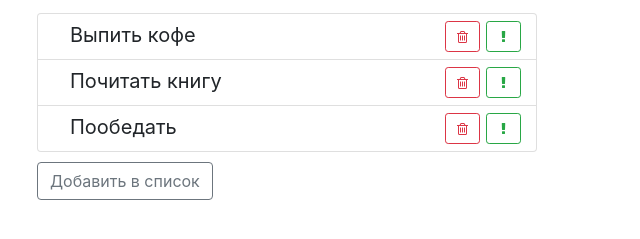
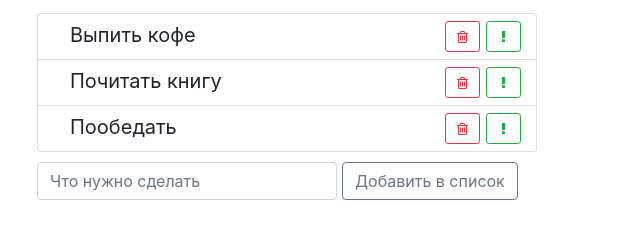
Before and after one commit to sm-yury-y/todo-list, a React app: page / in a window 1280 px wide. Shown: the part 145-384 px from the top of the page, without its empty margins (353-993 px from the left). Built offline with nearby package versions, Linux system fonts and the light colour scheme.

Commit message:
Добавляет input для ввода дел в список

```diff
--- a/src/components/ItemAddForm/ItemAddForm.css
+++ b/src/components/ItemAddForm/ItemAddForm.css
@@ -1,3 +1,8 @@
 .item-add-form {
   margin-top: 10px;
 }
+
+.item-add-form input{
+  max-width: 300px;
+  margin-right: 5px;
+}
--- a/src/components/ItemAddForm/ItemAddForm.js
+++ b/src/components/ItemAddForm/ItemAddForm.js
@@ -4,12 +4,37 @@
 
 export default class ItemAddForm extends Component {
 
+state = {
+  label: ''
+};
+
+  onLabelChange = (e) => {
+    this.setState({
+      label: e.target.value
+    });
+  };
+
+  onSubmit = (e) => {
+    e.preventDefault();
+    this.props.onItemAdded(this.state.label);
+    this.setState ({
+      label: ''
+    });
+  };
+
   render() {
     return (
-      <div className="item-add-form">
-        <button className="btn btn-outline-secondary"
-                onClick={() => this.props.onItemAdded('Привет')} >Добавить в список</button>
-      </div>
+      <form className="item-add-form  d-flex"
+            onSubmit={this.onSubmit}>
+
+        <input type="text"
+               className="form-control"
+               onChange={this.onLabelChange}
+               placeholder="Что нужно сделать"
+               value={this.state.label}/>
+
+        <button className="btn btn-outline-secondary">Добавить в список</button>
+      </form>
     )
   }
 
```
